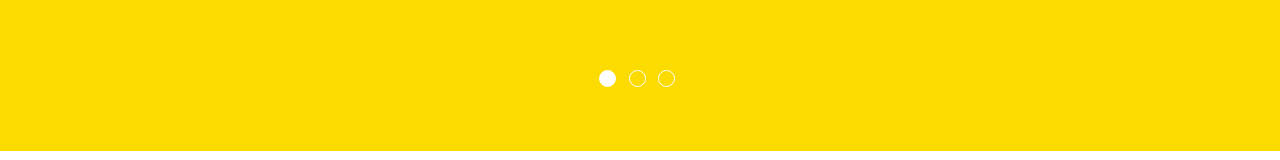
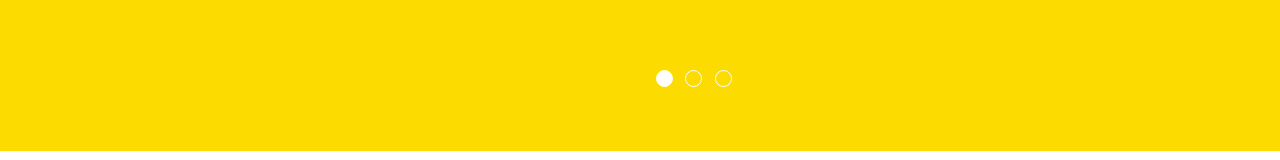
Before and after one commit to ducvunguyen/pts_, a plain HTML site: page app/index.html in a window 1280 px wide. Shown: the part 541-701 px from the top of the page. Drawn offline with Linux system fonts and the light colour scheme; a web font is replaced by a local one.

Commit message:
Add new file

```diff
--- a/public/css/demo.css
+++ b/public/css/demo.css
@@ -85,9 +85,6 @@ a{
 
 	background: none;
 	background: white;
-}
-.radius:last-child{
-	margin-right: 10%;
 }
 .section, .content
 {
```
